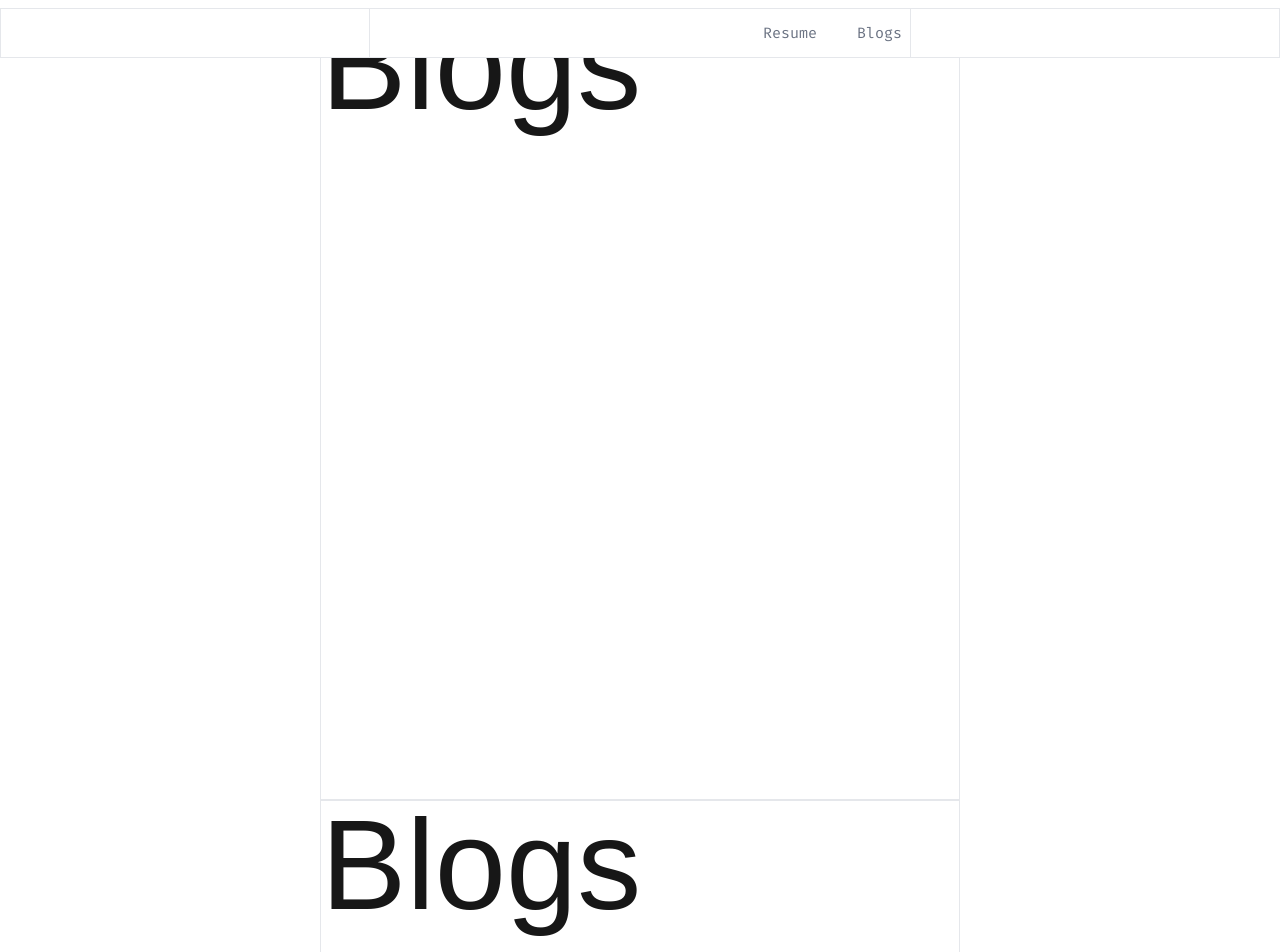
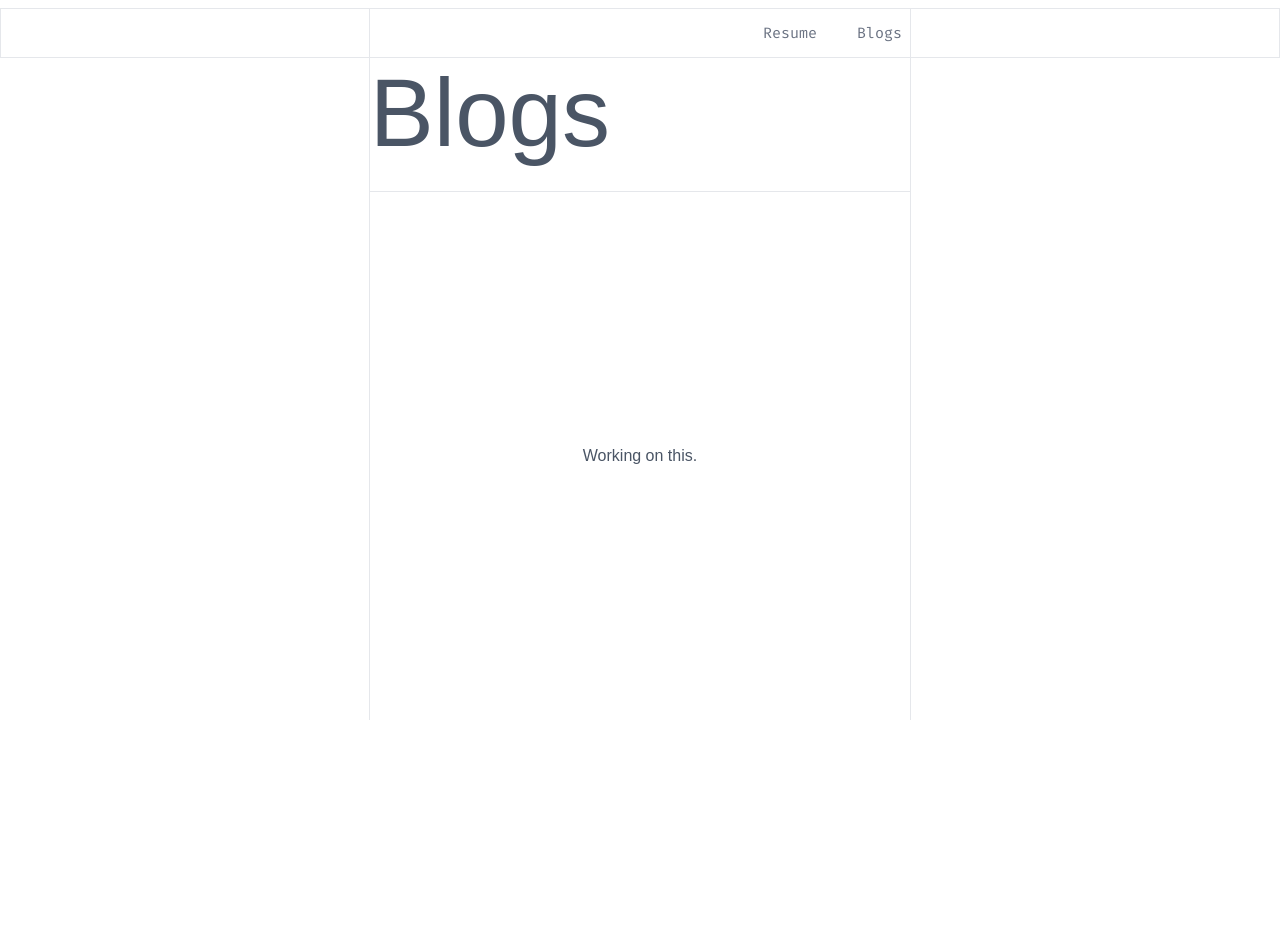
Before and after one commit to rajidansari/portfolio-nextjs, a Next.js app: page /blogs in a window 1280 px wide. Shown: the top 952 px of the page. After the commit the page ends 800 px from the top, so only its background shows below. Built offline with nearby package versions, Linux system fonts and the light colour scheme.

Commit message:
added blog page

```diff
--- a/src/app/blogs/page.tsx
+++ b/src/app/blogs/page.tsx
@@ -2,15 +2,12 @@ import React from 'react'
 
 export default function BlogsPage() {
   return (
-	<div className="h-auto w-full bg-white px-[1rem] sm:px-[5rem] md:px-[7rem] lg:px-[20rem] transition-all">
-            <div className="min-h-screen border-outside">
-                <h1 className={`text-9xl`}>Blogs</h1>
+	<div className="h-auto w-full bg-white px-[1rem] sm:px-[5rem] md:px-[7rem] lg:px-[20rem] transition-all padding-main">
+            <div className="h-[12rem] border-outside py-16">
+                <h1 className={`text-8xl text-gray-600`}>Blogs</h1>
             </div>
-            <div className="min-h-screen border-outside">
-                <h1 className={`text-9xl`}>Blogs</h1>
-            </div>
-            <div className="min-h-screen border-outside">
-                <h1 className={`text-9xl`}>Blogs</h1>
+            <div className='h-[33rem] flex items-center justify-center text-gray-600 w-full border-right border-left'>
+                <h2>Working on this.</h2>
             </div>
         </div>
   )
```
